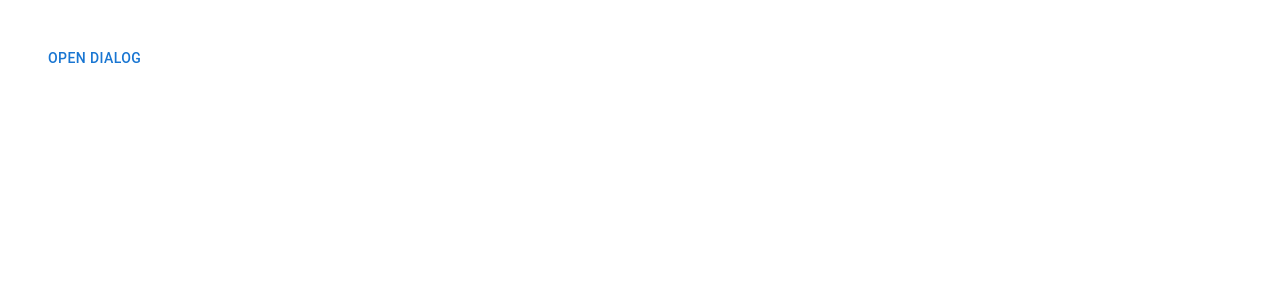
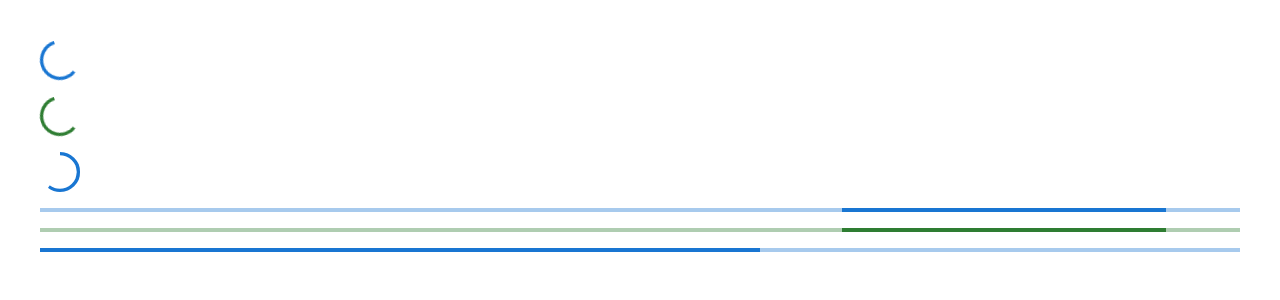
Before and after one commit to itsparasbisht/react-mui, a React (Create React App) app: page / in a window 1280 px wide. Shown: the top 300 px of the page. Built offline with nearby package versions, Linux system fonts and the light colour scheme.

Commit message:
mui progress

```diff
--- a/src/App.js
+++ b/src/App.js
@@ -28,6 +28,7 @@
 import MuiAlert from "./components/MuiAlert";
 import MuiSnackbar from "./components/MuiSnackbar";
 import MuiDialog from "./components/MuiDialog";
+import MuiProgress from "./components/MuiProgress";
 
 function App() {
   return (
@@ -60,7 +61,8 @@
       {/* <MuiTable /> */}
       {/* <MuiAlert /> */}
       {/* <MuiSnackbar /> */}
-      <MuiDialog />
+      {/* <MuiDialog /> */}
+      <MuiProgress />
     </div>
   );
 }
--- /dev/null
+++ b/src/components/MuiProgress.js
@@ -0,0 +1,17 @@
+import { CircularProgress, LinearProgress, Stack } from "@mui/material";
+import React from "react";
+
+function MuiProgress() {
+  return (
+    <Stack spacing={2}>
+      <CircularProgress />
+      <CircularProgress color="success" />
+      <CircularProgress variant="determinate" value={60} />
+      <LinearProgress />
+      <LinearProgress color="success" />
+      <LinearProgress variant="determinate" value={60} />
+    </Stack>
+  );
+}
+
+export default MuiProgress;
```
